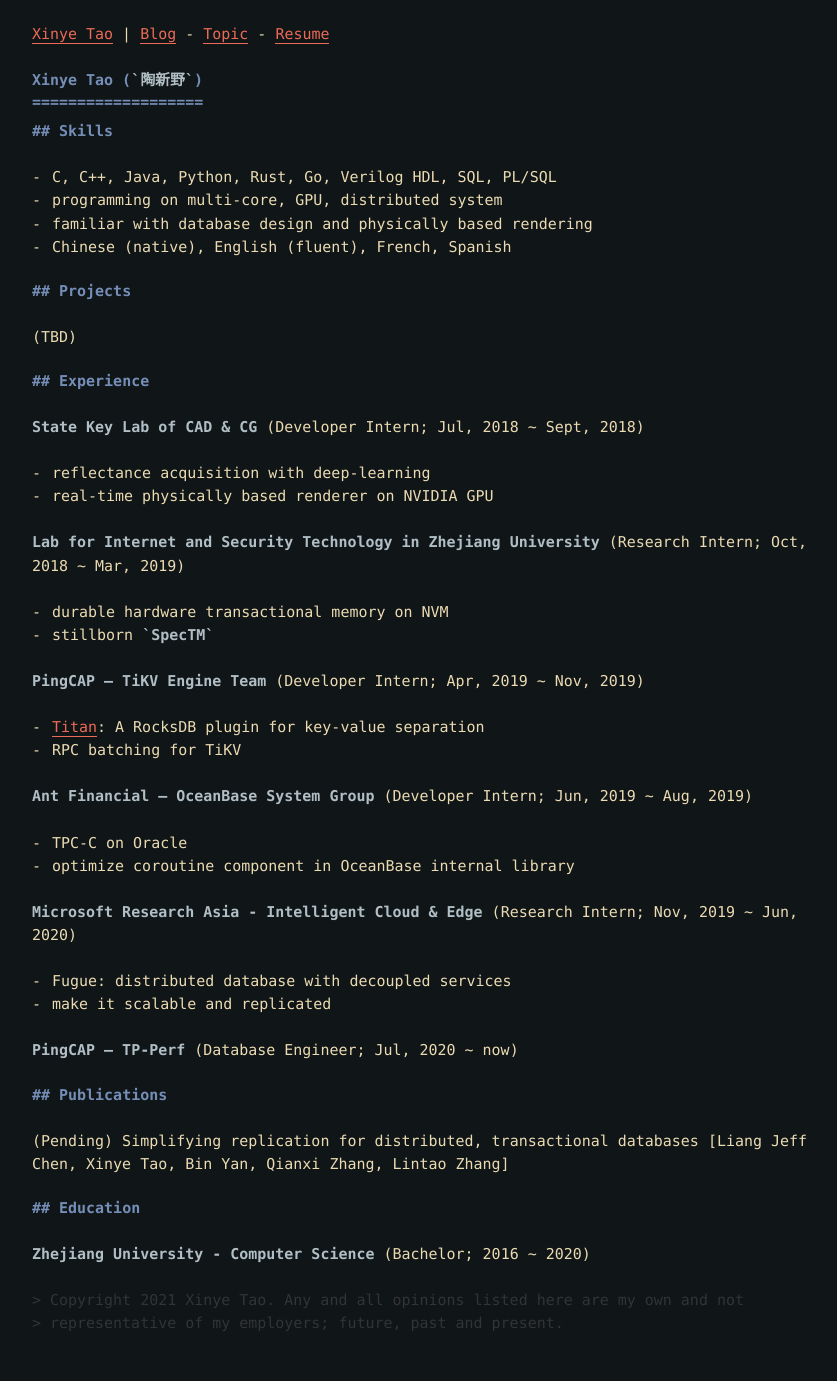
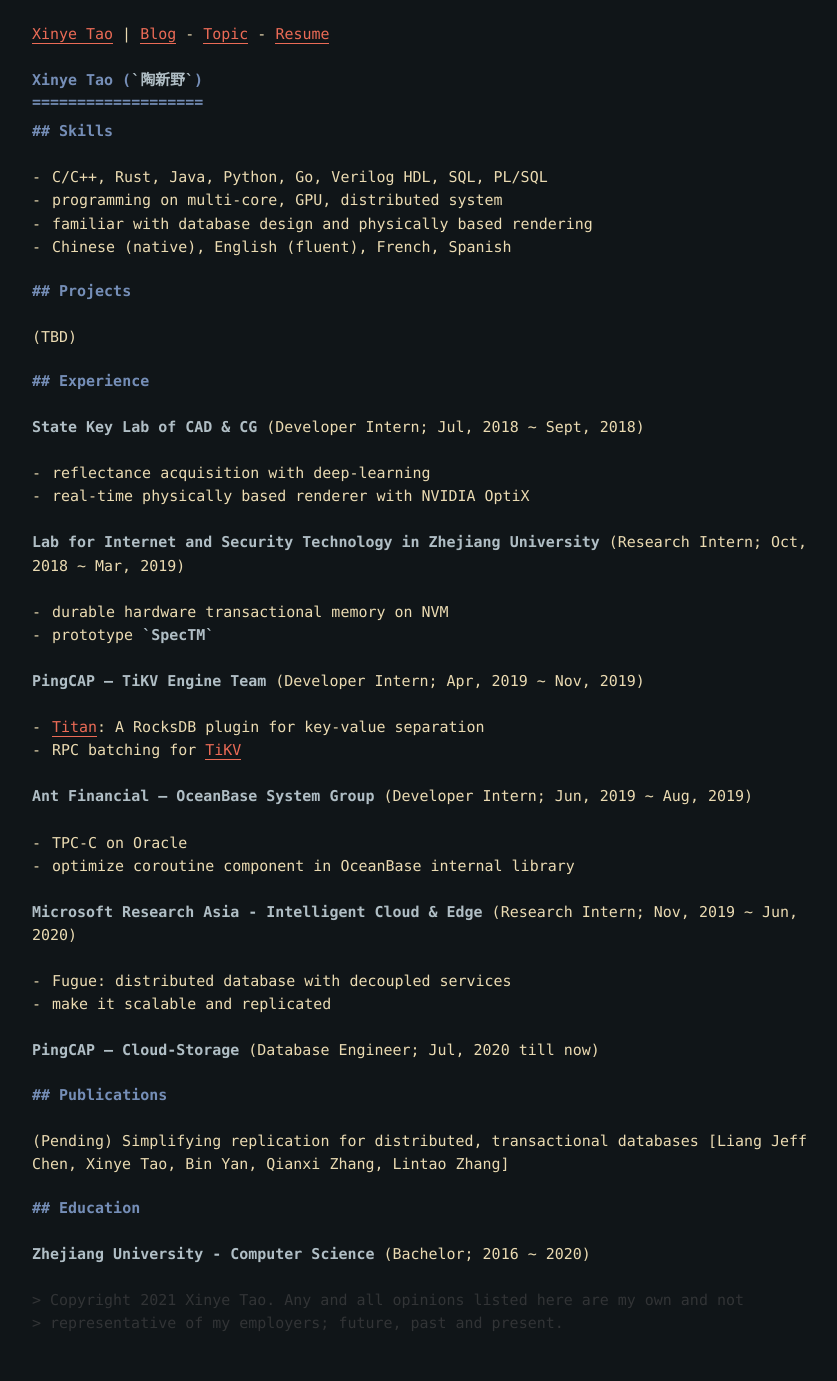
Before and after one commit to tabokie/tabokie.github.io, a Jekyll site: the page built from resume.md, in a window 1280 px wide. Shown: the whole page, without its empty margins (202-1039 px from the left). Built offline with Jekyll 4.4.1, drawn with Linux system fonts in a browser that asks for light colours.

Commit message:
update resume and foldable TILs
Signed-off-by: tabokie <xy.tao@outlook.com>

```diff
--- /dev/null
+++ b/_includes/folder
@@ -0,0 +1,4 @@
+<div markdown="0">
+<a href="#{{uid}}" id="{{uid}}">{{include.title}}</a>
+<div markdown="1" class="foldable">
+{% assign uid = uid | plus: 1 %}
--- a/_includes/tree
+++ b/_includes/tree
@@ -20,11 +20,11 @@
   {% endif %}
     {% if item.childs %}
     <label class="checkbox-container">
-      <input type="checkbox" id="{{cur}}Selected" />
+      <input type="checkbox" />
       <b>[<span class="n-indicator">+</span>]</b>
       - <a href="{{item.url}}">{{item.title}}</a>
       {% if item.childs %}
-        <ul id="showOn{{cur}}" style="margin-top:0px;margin-bottom: 0px;">
+        <ul style="margin-top:0px;margin-bottom: 0px;">
           {% assign tree = "" | split: ',' %}
           {% for child in item.childs %}
             {% for p in site.subtopics %}
--- a/_layouts/tree.html
+++ b/_layouts/tree.html
@@ -65,12 +65,6 @@
       </div>
 
       {% include footer.html %}
-      <script>
-       $('#sortSelected').click(function() {
-        $("#showOnChecked").toggle(this.checked);
-        $("#showOnUnchecked").toggle(!this.checked);
-       });
-      </script>
     </div>
     <script src="/assets/js/instantpage-3.0.0.js" defer type="module"> </script>
   </body>
--- a/assets/css/checkbox-container.css
+++ b/assets/css/checkbox-container.css
@@ -1,7 +1,27 @@
+/*
+Usage:
+<label class="checkbox-container">
+  <input type="checkbox"/>
+  <b>[<span class="n-indicator">+</span>]</b>
+  some title
+  <div style="margin-top:0px;margin-bottom:0px;">
+    some nested content
+  </div>
+</label>
+*/
+.indicator {
+  color: var(--camouflage-color);
+  display: inline;
+}
+
 input[type=checkbox]:checked ~ b .indicator {
   color: var(--color);
-  opacity: 1;
   text-decoration: none;
+}
+
+.n-indicator {
+  color: var(--color);
+  display: inline;
 }
 
 input[type=checkbox]:checked ~ b .n-indicator {
@@ -9,24 +29,12 @@ input[type=checkbox]:checked ~ b .n-indicator {
   text-decoration: none;
 }
 
-input[type=checkbox]:checked ~ ul {
-  display: inline;
-}
-
-.checkbox-container ul {
+.checkbox-container > ul {
   display: none;
 }
 
-.indicator {
-  color: var(--camouflage-color);
+input[type=checkbox]:checked ~ ul {
   display: inline;
-}
-
-.n-indicator {
-  color: var(--color);
-  opacity: 1;
-  display: inline;
-  /*text-decoration: line-through;*/
 }
 
 .checkbox-container input {
@@ -51,3 +59,13 @@ input[type=checkbox]:checked ~ ul {
 .checkbox-container input ~ b:hover {
   background-color: var(--highlight-color);
 }
+
+.foldable {
+  display: none;
+  border-left: 1px solid var(--color);
+  padding-left: 13px;
+}
+
+a:target + div.foldable {
+  display: block;
+}
--- a/assets/css/hack.css
+++ b/assets/css/hack.css
@@ -122,6 +122,7 @@ body::-webkit-scrollbar-thumb {
 }
 html {
   font-size: 14px;
+  /*border-top: 3px solid #9D1F24;*/
 }
 .hack {
   background-color:var(--background-color);
--- a/resume.md
+++ b/resume.md
@@ -8,7 +8,7 @@ override_title: true
 
 ## Skills
 
-- C, C++, Java, Python, Rust, Go, Verilog HDL, SQL, PL/SQL
+- C/C++, Rust, Java, Python, Go, Verilog HDL, SQL, PL/SQL
 - programming on multi-core, GPU, distributed system
 - familiar with database design and physically based rendering
 - Chinese (native), English (fluent), French, Spanish
@@ -21,15 +21,15 @@ override_title: true
 
 **State Key Lab of CAD & CG** (Developer Intern; Jul, 2018 ~ Sept, 2018)
   - reflectance acquisition with deep-learning
-  - real-time physically based renderer on NVIDIA GPU
+  - real-time physically based renderer with NVIDIA OptiX
 
 **Lab for Internet and Security Technology in Zhejiang University** (Research Intern; Oct, 2018 ~ Mar, 2019)
   - durable hardware transactional memory on NVM
-  - stillborn `SpecTM`
+  - prototype `SpecTM`
 
 **PingCAP – TiKV Engine Team** (Developer Intern; Apr, 2019 ~ Nov, 2019)
   - [Titan](https://github.com/tikv/titan): A RocksDB plugin for key-value separation
-  - RPC batching for TiKV
+  - RPC batching for [TiKV](https://github.com/tikv/tikv)
 
 **Ant Financial – OceanBase System Group** (Developer Intern; Jun, 2019 ~ Aug, 2019)
   - TPC-C on Oracle
@@ -39,7 +39,7 @@ override_title: true
   - Fugue: distributed database with decoupled services
   - make it scalable and replicated
 
-**PingCAP – TP-Perf** (Database Engineer; Jul, 2020 ~ now)
+**PingCAP – Cloud-Storage** (Database Engineer; Jul, 2020 till now)
 
 ## Publications
 
```
Also changed, not shown: _subtopics/til.md (+27 -106 lines).
